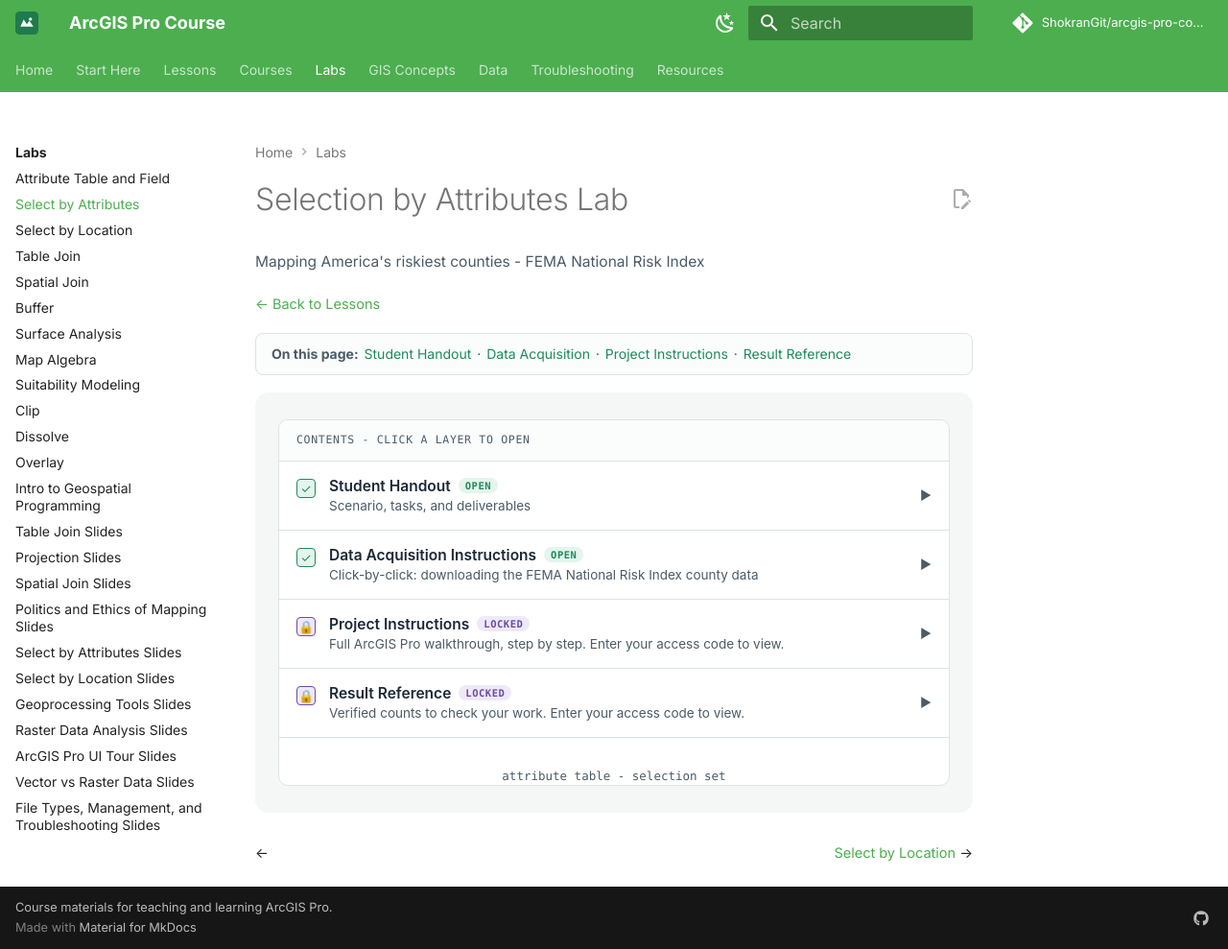
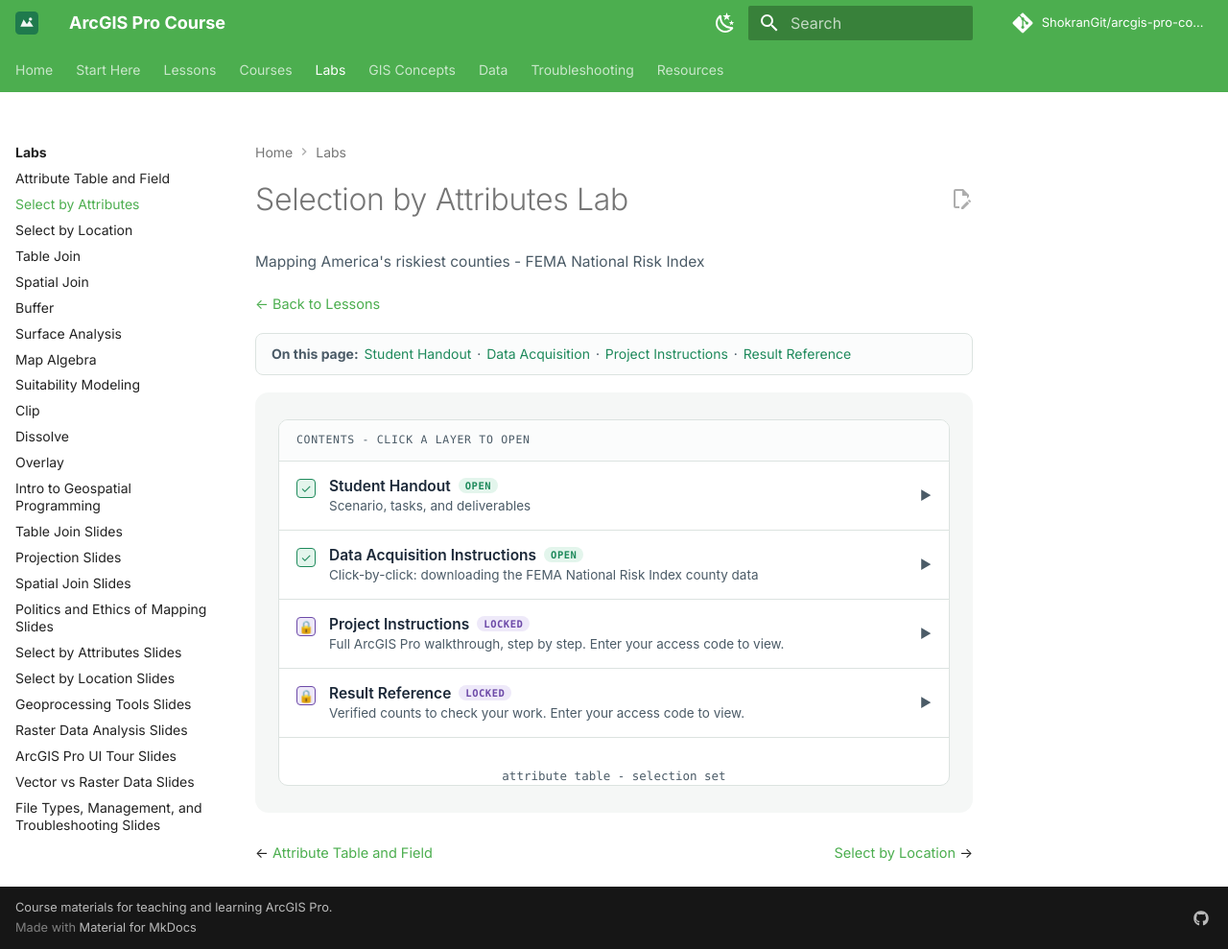
Before and after one commit to ShokranGit/arcgis-pro-course, an MkDocs documentation site: the page built from docs/labs/select-by-attributes.md, in a window 1280 px wide and 989 px high. Shown: the whole window at 96% size. Built offline with MkDocs 1.6.1 and Material for MkDocs 9.7.7, drawn with Linux system fonts in a browser that asks for light colours; comment, search, counter and statistics services are not loaded.

Commit message:
Point lab-nav-prev to the Attribute Table and Field lab

```diff
--- a/docs/labs/select-by-attributes.md
+++ b/docs/labs/select-by-attributes.md
@@ -198,6 +198,6 @@ result: "SBA2026"
 </script>
 
 <div class="lab-nav">
-<span class="lab-nav-prev"></span>
+<span class="lab-nav-prev"><a href="../attribute-table-and-field/">Attribute Table and Field</a></span>
 <span class="lab-nav-next"><a href="../select-by-location/">Select by Location</a></span>
 </div>
```
